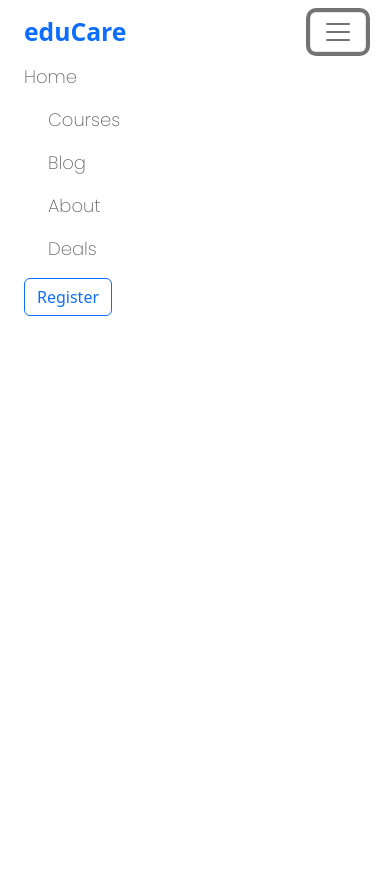
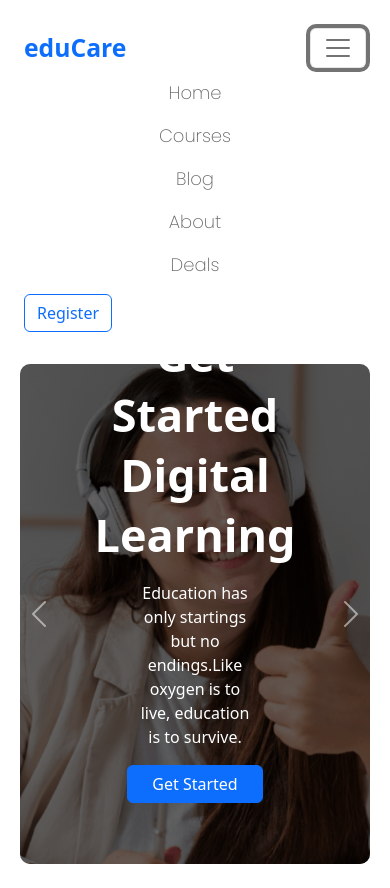
Before and after one commit to rohitkhan4141/eduCare, a plain HTML site: page index.html in a window 390 px wide. Both pictures are taken after a click on the button "Toggle navigation". Before the commit the page ends 844 px from the top, so only its background shows below. Drawn offline with nearby package versions, Linux system fonts and the light colour scheme.

Commit message:
carousel added

```diff
--- a/index.html
+++ b/index.html
@@ -26,7 +26,7 @@
     <header>
       <div class="container">
         <!-- navbar -->
-        <nav class="navbar navbar-expand-lg bg-white">
+        <nav class="navbar navbar-expand-lg bg-white pt-4 pb-2">
           <div class="container-fluid">
             <a class="navbar-brand fw-bold fs-2 text-primary" href="#"
               >eduCare</a
@@ -43,9 +43,11 @@
               <span class="navbar-toggler-icon"></span>
             </button>
             <div class="collapse navbar-collapse" id="navbarSupportedContent">
-              <ul class="navbar-nav mx-auto mb-2 mb-lg-0">
-                <li class="nav-item">
-                  <a class="nav-link me-4" aria-current="page" href="#">Home</a>
+              <ul
+                class="navbar-nav mx-auto mb-2 mb-lg-0 d-flex align-items-center justify-content-sm-center"
+              >
+                <li class="nav-item mx-4">
+                  <a class="nav-link" href="#">Home</a>
                 </li>
                 <li class="nav-item mx-4">
                   <a class="nav-link" href="#">Courses</a>
@@ -56,18 +58,90 @@
                 <li class="nav-item mx-4">
                   <a class="nav-link" href="#">About</a>
                 </li>
-                <li class="nav-item ms-4">
+                <li class="nav-item mx-4">
                   <a class="nav-link" href="#">Deals</a>
                 </li>
               </ul>
               <form class="d-flex" role="search">
-                <button class="btn btn-outline-primary" type="submit">
+                <button
+                  class="btn btn-outline-primary mx-sm-auto"
+                  type="submit"
+                >
                   Register
                 </button>
               </form>
             </div>
           </div>
         </nav>
+        <!-- slider -->
+        <div
+          id="carouselExampleCaptions"
+          class="carousel slide px-2 py-4"
+          data-bs-ride="carousel"
+        >
+          <div class="carousel-inner">
+            <div class="carousel-item active dark">
+              <img src="images/cover/cover-3.jpg" class="img-fluid" alt="..." />
+              <div class="carousel-caption d-md-block">
+                <h1 class="mb-3">
+                  Get Started Digital <br />
+                  Learning
+                </h1>
+                <p class="w-50 mx-auto">
+                  Education has only startings but no endings.Like oxygen is to
+                  live, education is to survive.
+                </p>
+                <a href="#" class="btn btn-primary mb-3 px-4">Get Started</a>
+              </div>
+            </div>
+            <div class="carousel-item dark">
+              <img src="images/cover/cover-1.png" class="img-fluid" alt="..." />
+              <div class="carousel-caption d-md-block">
+                <h1 class="mb-3">
+                  Get Started Digital <br />
+                  Learning
+                </h1>
+                <p class="w-50 mx-auto">
+                  Education has only startings but no endings.Like oxygen is to
+                  live, education is to survive.
+                </p>
+                <a href="#" class="btn btn-primary mb-3 px-4">Get Started</a>
+              </div>
+            </div>
+            <div class="carousel-item dark">
+              <img src="images/cover/cover-2.jpg" class="img-fluid" alt="..." />
+              <div class="carousel-caption d-md-block">
+                <h1 class="mb-3">
+                  Get Started Digital <br />
+                  Learning
+                </h1>
+                <p class="w-50 mx-auto">
+                  Education has only startings but no endings.Like oxygen is to
+                  live, education is to survive.
+                </p>
+                <a href="#" class="btn btn-primary mb-3 px-4">Get Started</a>
+              </div>
+            </div>
+          </div>
+          <button
+            class="carousel-control-prev"
+            type="button"
+            data-bs-target="#carouselExampleCaptions"
+            data-bs-slide="prev"
+          >
+            <span class="carousel-control-prev-icon" aria-hidden="true"></span>
+            <span class="visually-hidden">Previous</span>
+          </button>
+          <button
+            class="carousel-control-next"
+            type="button"
+            data-bs-target="#carouselExampleCaptions"
+            data-bs-slide="next"
+          >
+            <span class="carousel-control-next-icon" aria-hidden="true"></span>
+            <span class="visually-hidden">Next</span>
+          </button>
+        </div>
       </div>
     </header>
     <script
--- a/style.css
+++ b/style.css
@@ -14,3 +14,61 @@ Header font styles
   color: #646464 !important;
   font-family: "Poppins", sans-serif;
 }
+
+.carousel-item {
+  border-radius: 10px;
+  overflow: hidden;
+}
+/* --------
+For image overlay
+------------*/
+.dark::after {
+  content: "";
+  display: block;
+  position: absolute;
+  top: 0;
+  bottom: 0;
+  left: 0;
+  right: 0;
+  background: #000;
+  opacity: 0.6;
+}
+
+.carousel-caption {
+  z-index: 12;
+  bottom: 92px;
+}
+
+.carousel-caption h1 {
+  font-weight: 600;
+  font-size: 65px;
+  line-height: 85px;
+}
+
+/* --------
+Media queries for just fonts and carousel
+------------*/
+
+@media only screen and (max-width: 768px) and (min-width: 350px) {
+  .carousel-item img {
+    height: 500px;
+    object-fit: cover;
+  }
+  .carousel-caption {
+    bottom: 25px;
+  }
+  .carousel-caption h1 {
+    font-size: 45px;
+    line-height: 60px;
+  }
+}
+
+@media only screen and (max-width: 1000px) and (min-width: 768px) {
+  .carousel-item img {
+    height: 500px;
+    object-fit: cover;
+  }
+  .carousel-caption {
+    bottom: 35px;
+  }
+}
```
Also changed, not shown: images/cover/cover-2.jpg, images/cover/cover-3.jpg.
